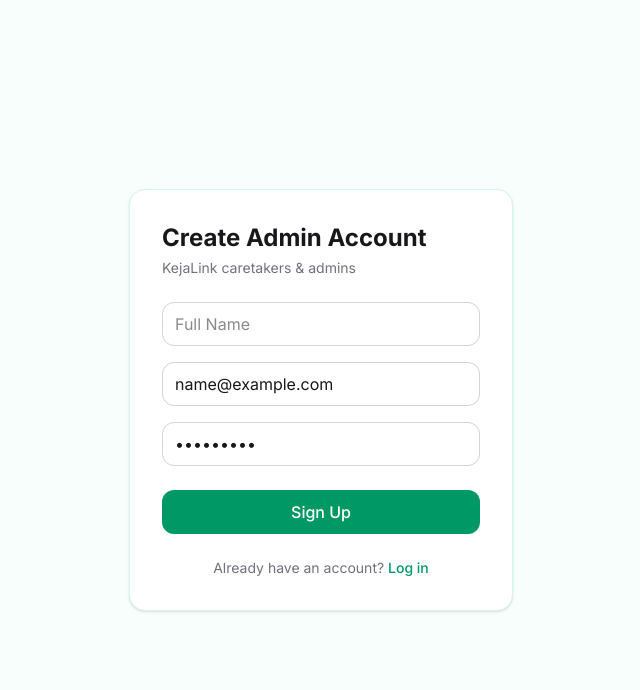
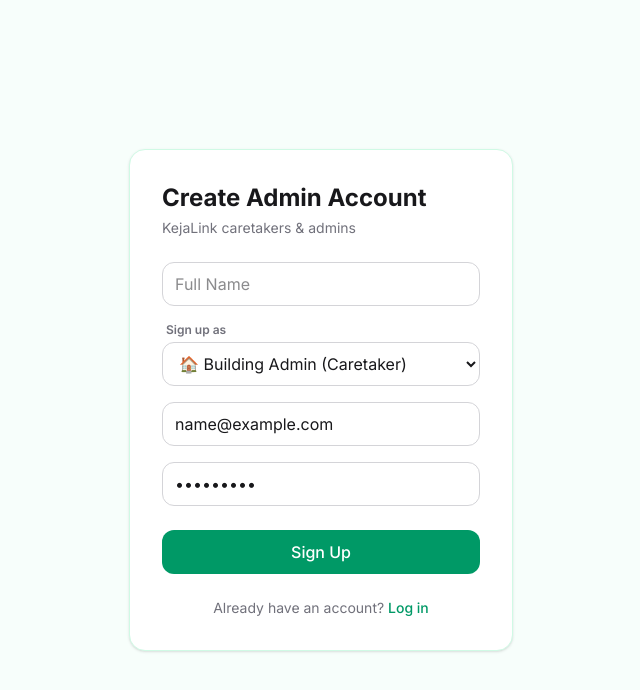
Before and after one commit to allannjuma/Kejalink, a Next.js app: page /login in a window 1280 px wide. Both pictures are taken after typing "name@example.com", "Sample123" into the empty fields and a click on the button "Create one". Shown: the top 690 px of the page, without its empty margins (319-959 px from the left). Built offline with nearby package versions, Linux system fonts and the light colour scheme; no server answers.

Commit message:
feat: Add role selector to sign-up form (Caretaker / Super Admin)

```diff
--- a/app/api/auth/register/route.ts
+++ b/app/api/auth/register/route.ts
@@ -3,10 +3,14 @@
 
 export async function POST(req: Request) {
   try {
-    const { name, email, password } = await req.json()
+    const { name, email, password, role } = await req.json()
+    const validRoles = ['super_admin', 'building_admin']
 
     if (!name || !email || !password) {
       return NextResponse.json({ error: 'All fields are required.' }, { status: 400 })
+    }
+    if (role && !validRoles.includes(role)) {
+      return NextResponse.json({ error: 'Invalid role.' }, { status: 400 })
     }
 
     const adminClient = createAdminClient()
@@ -27,7 +31,7 @@
       id: authData.user.id,
       name,
       email,
-      role: 'super_admin',
+      role: role || 'building_admin',
       verified: true,
     })
 
--- a/app/login/page.tsx
+++ b/app/login/page.tsx
@@ -13,6 +13,7 @@
   const [name, setName] = useState('')
   const [email, setEmail] = useState('')
   const [password, setPassword] = useState('')
+  const [role, setRole] = useState<'super_admin' | 'building_admin'>('building_admin')
   const [error, setError] = useState('')
   const [loading, setLoading] = useState(false)
   const [success, setSuccess] = useState('')
@@ -28,7 +29,7 @@
       const res = await fetch('/api/auth/register', {
         method: 'POST',
         headers: { 'Content-Type': 'application/json' },
-        body: JSON.stringify({ name, email, password }),
+        body: JSON.stringify({ name, email, password, role }),
       })
 
       const result = await res.json()
@@ -91,6 +92,7 @@
 
         <form onSubmit={handleSubmit} className="flex flex-col gap-4">
           {isSignUp && (
+            <>
               <input
                 type="text"
                 placeholder="Full Name"
@@ -99,6 +101,18 @@
                 required
                 className={inputClass}
               />
+              <div>
+                <label className="block text-xs font-semibold text-zinc-500 mb-1 ml-1">Sign up as</label>
+                <select
+                  value={role}
+                  onChange={(e) => setRole(e.target.value as 'super_admin' | 'building_admin')}
+                  className={inputClass + ' w-full bg-white cursor-pointer'}
+                >
+                  <option value="building_admin">🏠 Building Admin (Caretaker)</option>
+                  <option value="super_admin">🛡️ Super Admin</option>
+                </select>
+              </div>
+            </>
           )}
           <input
             type="email"
```
Lines whose indentation alone changed are shown as unchanged.
